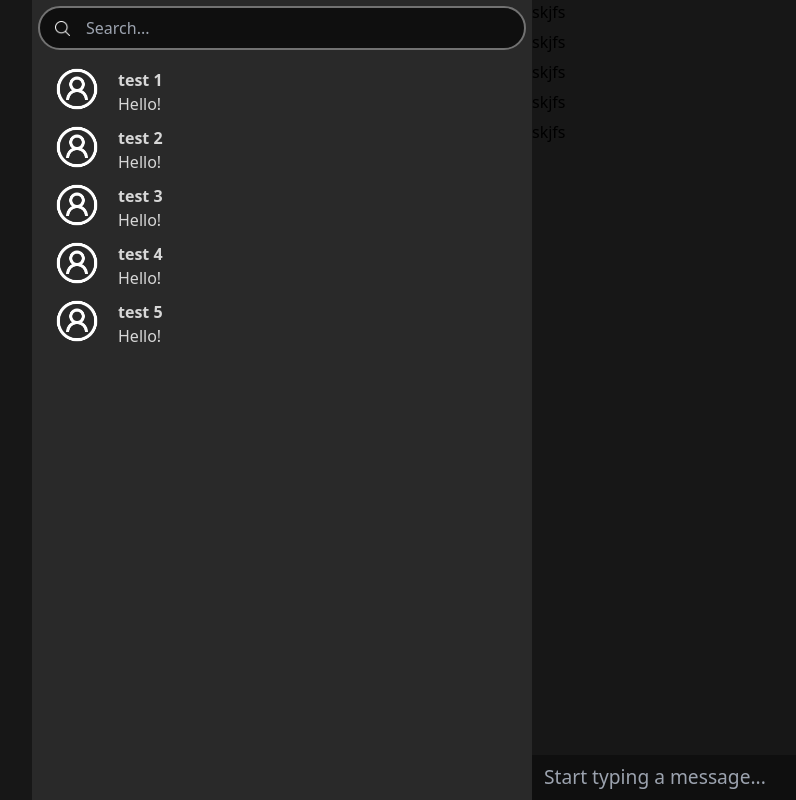
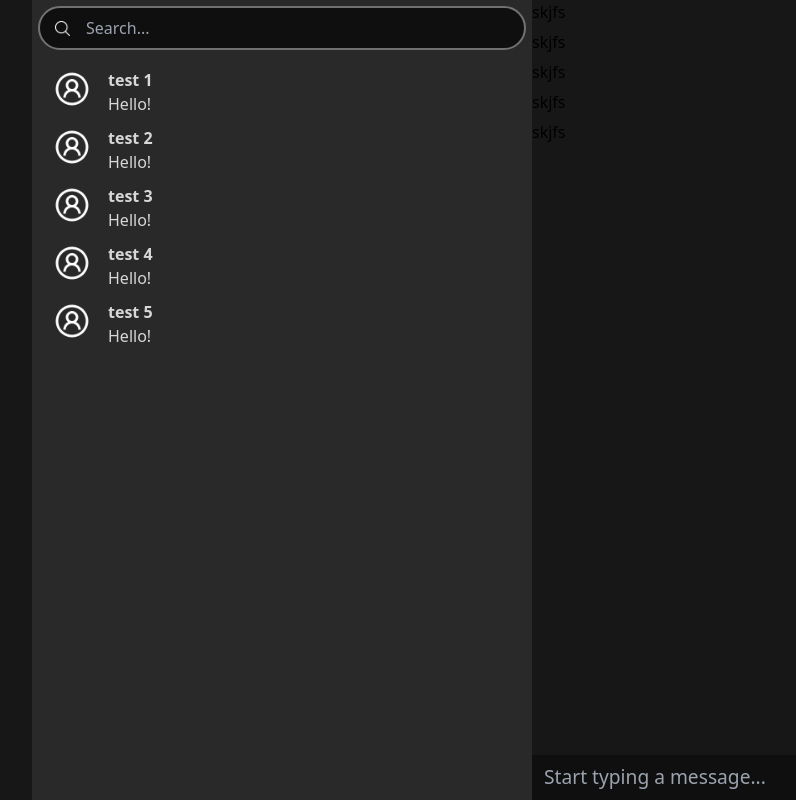
Before and after one commit to udborets/chat-app, a Next.js app in the folder client/: page / in a window 1280 px wide. Shown: the whole page, without its empty margins (108-904 px from the left). Built offline with nearby package versions, Linux system fonts and the light colour scheme.

Commit message:
fix chat item scale

```diff
--- a/client/features/ChatBar/ChatItem/ChatItem.tsx
+++ b/client/features/ChatBar/ChatItem/ChatItem.tsx
@@ -15,7 +15,7 @@ const ChatItem: FC<ChatItemProps> = ({ companionAvatar, companionName, id, lastM
       <Image
         src={noAvatarWhite}
         alt='avatar'
-        className="rounded-[50%] h-[50px] min-h-[50px] w-[50px] min-w-[50px] "
+        className="rounded-[50%] h-[40px] min-h-[40px] w-[40px] min-w-[40px] "
       />
       <div className="h-full flex w-full flex-col justify-around ">
         <span className="font-bold">
```
